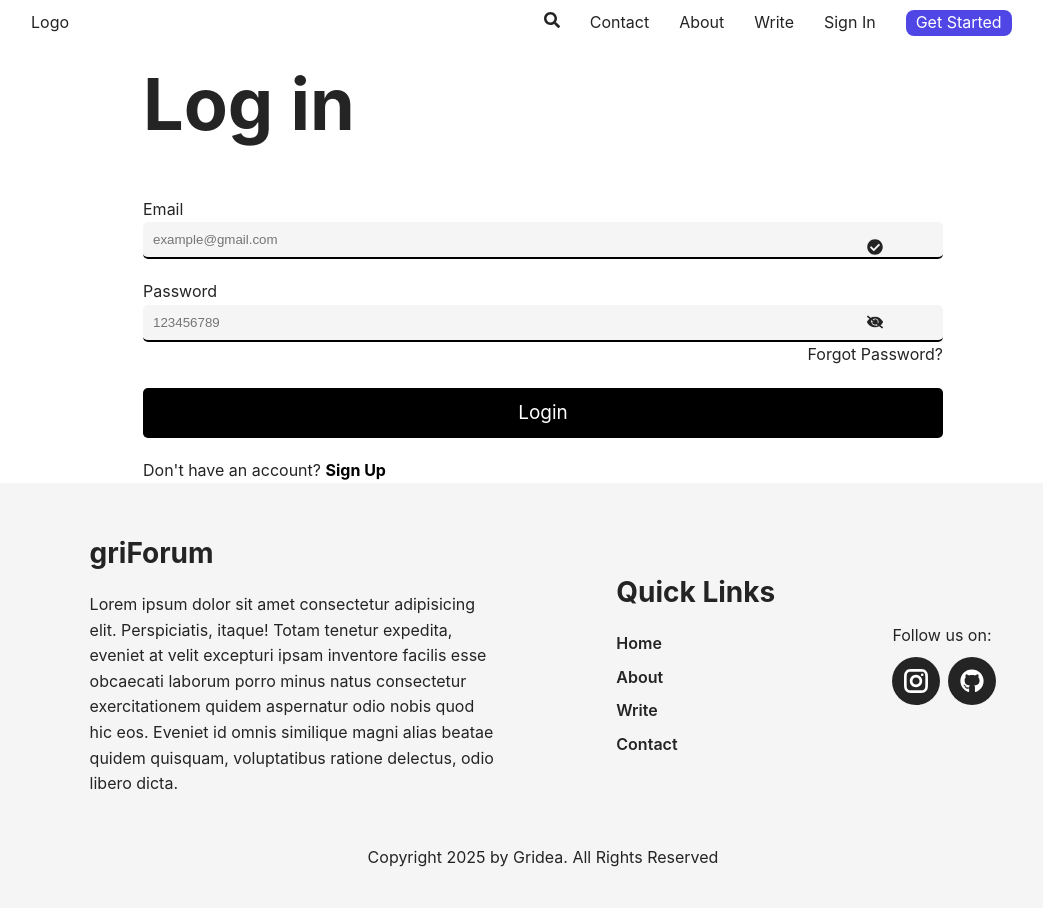
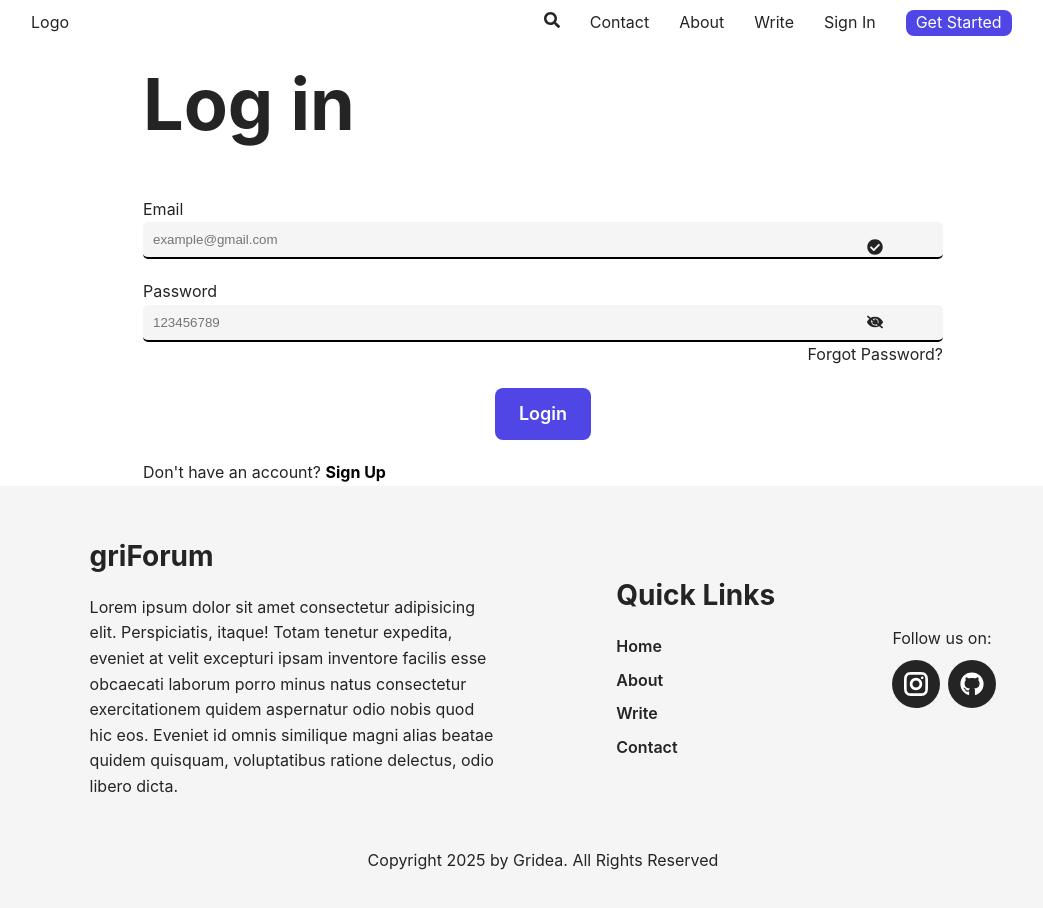
Before and after one commit to eneseldes/griForum, a React (Vite) app in the folder client/: page /login in a window 1280 px wide. Shown: the top 908 px of the page, without its empty margins (97-1140 px from the left). Built offline with nearby package versions, Linux system fonts and the light colour scheme.

Commit message:
buttons changed to CustomButton

```diff
--- a/client/src/pages/HomePage/HomePage.jsx
+++ b/client/src/pages/HomePage/HomePage.jsx
@@ -1,6 +1,6 @@
 import "./HomePage.scss";
 import PostList from "../../components/PostList/PostList.jsx";
-
+import CustomButton from "../../components/CustomButton/CustomButton.jsx";
 const DUMMY_POSTS = [
   {
     id: 1,
@@ -41,7 +41,13 @@ function HomePage() {
         <div className="landing-content">
           <h1>Write,Share and Inspire - Because Every Story Deserves an Audience</h1>
           <p>Read and write amazing stories from people around the world</p>
-          <button className="landing-button">Write a Story</button>
+
+          {/* <button className="landing-button">Write a Story</button> */}
+
+          <CustomButton
+          label={"Write a Story"}
+          path={""}
+          ></CustomButton>
         </div>
 
       </div>
--- a/client/src/pages/LoginPage/LoginPage.jsx
+++ b/client/src/pages/LoginPage/LoginPage.jsx
@@ -2,6 +2,8 @@ import "./LoginPage.scss";
 import { FaCheckCircle } from "react-icons/fa";
 import { FaEye } from "react-icons/fa";
 import { FaEyeSlash } from "react-icons/fa";
+import CustomButton from "../../components/CustomButton/CustomButton";
+
 function LoginPage() {
   return (
     <div className="main">
@@ -47,9 +49,13 @@ function LoginPage() {
         {/*
             login buton ve signupa atlama
           */}
-        <button type="submit" className="login-button">
+        {/* <button type="submit" className="login-button">
           Login
-        </button>
+        </button> */}
+        <CustomButton
+          label="Login"
+          path="/auth/login"
+        />
       </div>
       <p>
         Don't have an account?{" "}
--- a/client/src/pages/LoginPage/LoginPage.scss
+++ b/client/src/pages/LoginPage/LoginPage.scss
@@ -68,6 +68,8 @@
   }
 
   .button-section {
+    display: flex;
+    justify-content: center;
     .login-button {
       width: 100%;
       height: 50px;
--- a/client/src/pages/RegisterPage/RegisterPage.jsx
+++ b/client/src/pages/RegisterPage/RegisterPage.jsx
@@ -2,6 +2,7 @@ import "./RegisterPage.scss";
 import { FaCheckCircle } from "react-icons/fa";
 import { FaEye } from "react-icons/fa";
 import { FaEyeSlash } from "react-icons/fa";
+import CustomButton from "../../components/CustomButton/CustomButton";
 function RegisterPage() {
   return (
     <div className="main">
@@ -32,36 +33,42 @@ function RegisterPage() {
           <div className="password-form">
             <label for="signup-password">Create a password</label>
             <input type="password" id="login-pass" placeholder="123456789" />
-            <FaEyeSlash className="pass-icon"/>
-            <FaEye className="pass-icon"/>
+            <FaEyeSlash className="pass-icon" />
+            <FaEye className="pass-icon" />
           </div>
         </form>
-
-
       </div>
 
       <div className="password-section">
-
         <form action="">
           <div className="password-form">
             <label for="signup-password">Confirm password</label>
             <input type="password" id="login-pass" placeholder="123456789" />
-            <FaEyeSlash className="pass-icon"/>
-            <FaEye className="pass-icon"/>
+            <FaEyeSlash className="pass-icon" />
+            <FaEye className="pass-icon" />
           </div>
         </form>
-
       </div>
 
       <div className="button-section">
         {/*
                 login buton ve signupa atlama
               */}
-        <button type="submit" className="login-button">
+        {/* <button type="submit" className="login-button">
           Login
-        </button>
+        </button> */}
+        <CustomButton
+          label="Sign Up"
+          path="/auth/register"
+        />
       </div>
-      <p>Already have an account? <span className="bold-text"> <a href=""> Log in</a></span></p>
+      <p>
+        Already have an account?{" "}
+        <span className="bold-text">
+          {" "}
+          <a href=""> Log in</a>
+        </span>
+      </p>
     </div>
   );
 }
```
